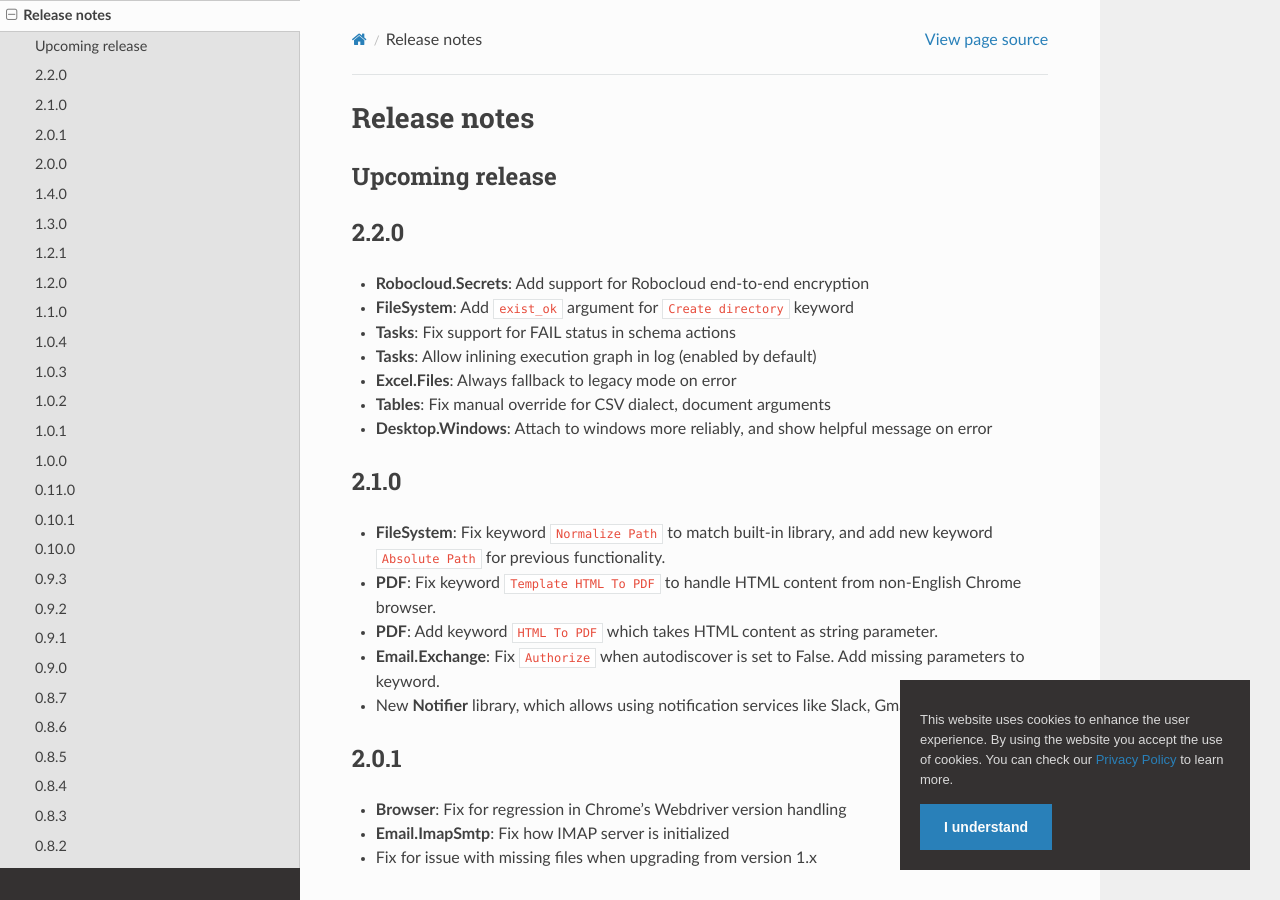
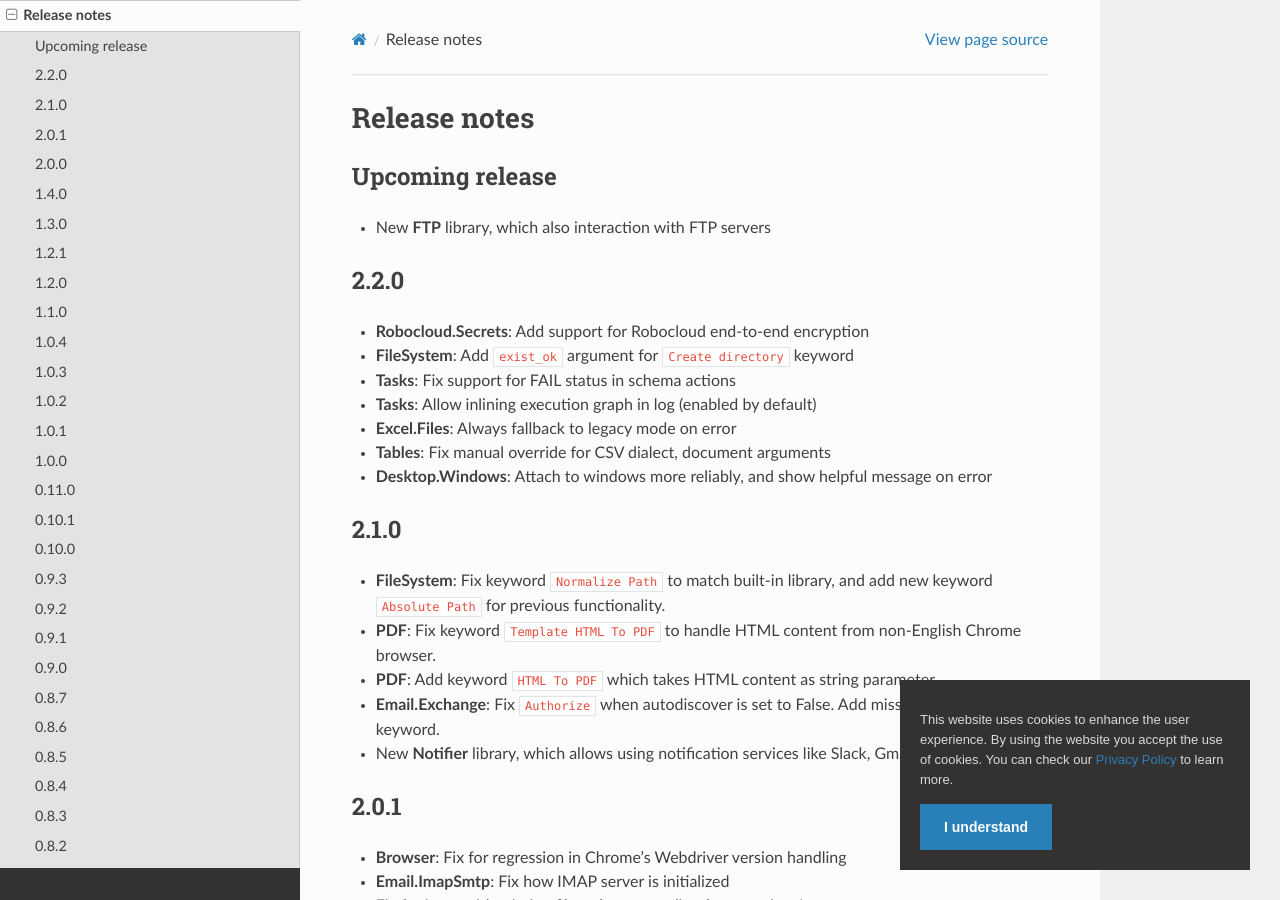
Before and after one commit to coderprovider/Framework-RPA, a Sphinx documentation site: the page built from docs/source/releasenotes.rst, in a window 1280 px wide and 900 px high. Built offline with Sphinx 7.4.7 and the Read the Docs theme 2.0.0, drawn with Linux system fonts in a browser that asks for light colours; pages that are not in the unit, such as notebooks, are missing from menus.

Commit message:
update releasenotes

```diff
--- a/docs/source/releasenotes.rst
+++ b/docs/source/releasenotes.rst
@@ -3,6 +3,8 @@
 
 Upcoming release
 ----------------
+
+- New **FTP** library, which also interaction with FTP servers
 
 2.2.0
 -----
```
